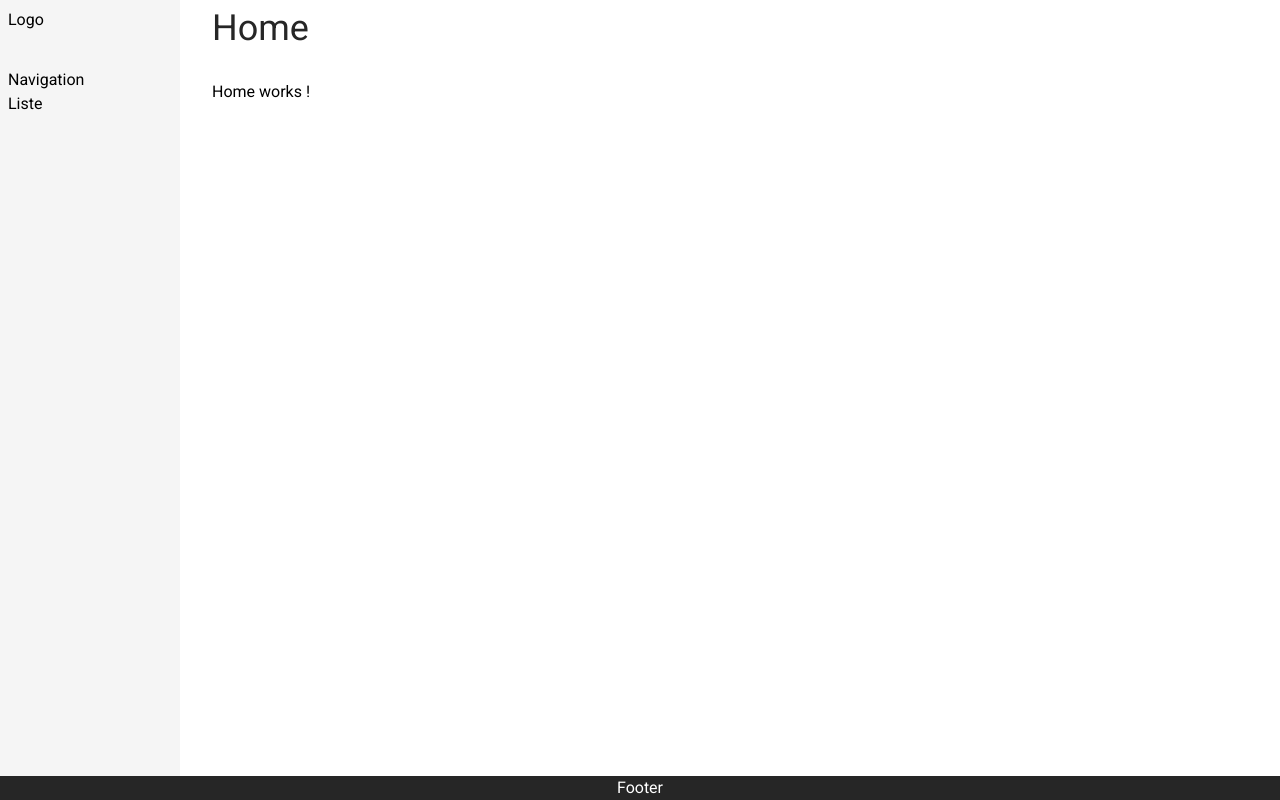
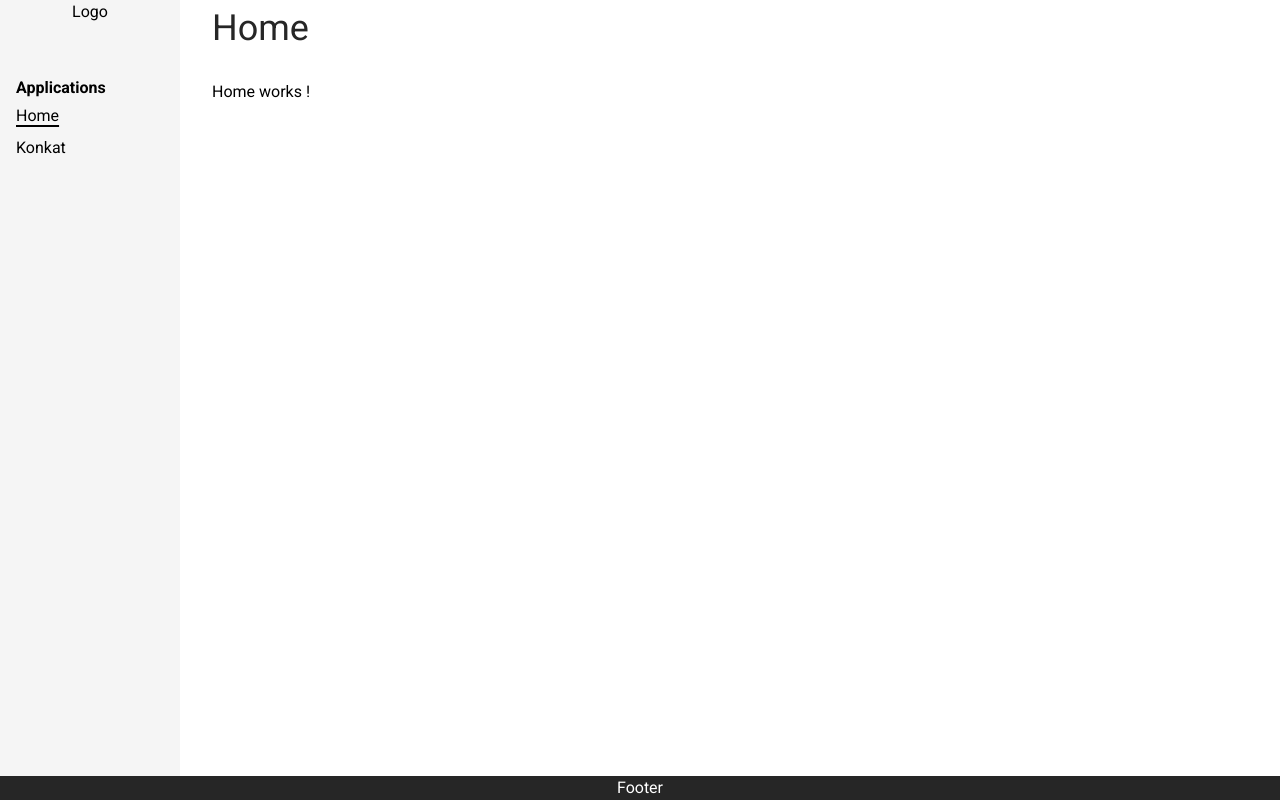
Before and after one commit to giltest99/Angular-01, an Angular app: page / in a window 1280 px wide. Built offline with nearby package versions, Linux system fonts and the light colour scheme; a web font is replaced by a local one.

Commit message:
Dynamic navigation an integration into app.html

```diff
--- a/src/app/app.component.html
+++ b/src/app/app.component.html
@@ -1,9 +1,8 @@
 <div class="flex flex-col h-screen">
   <main class="flex flex-row gap-8 grow">
-    <section class="min-w-[180px] max-w-[240px] bg-neutral-100 p-2">
-      <header class="w-full h-[60px]">Logo</header>
-      <p>Navigation</p>
-      <nav>Liste</nav>
+    <section class="min-w-[180px] max-w-[240px] bg-neutral-100 px-4">
+      <header class="w-full h-[60px] text-center">Logo</header>
+      <app-navigation></app-navigation>
     </section>
     <div>
       <router-outlet></router-outlet>
--- a/src/app/app.module.ts
+++ b/src/app/app.module.ts
@@ -7,6 +7,7 @@ import { HomeComponent } from './home/home.component';
 import { KonkatComponent } from './konkat/konkat.component';
 import { NotFoundComponent } from './core/not-found/not-found.component';
 import { TitleComponent } from './shared/title/title.component';
+import { NavigationComponent } from './core/navigation/navigation.component';
 
 @NgModule({
   declarations: [
@@ -14,7 +15,8 @@ import { TitleComponent } from './shared/title/title.component';
     HomeComponent,
     KonkatComponent,
     NotFoundComponent,
-    TitleComponent
+    TitleComponent,
+    NavigationComponent
   ],
   imports: [
     BrowserModule,
--- /dev/null
+++ b/src/app/core/navigation/navigation.component.html
@@ -0,0 +1,14 @@
+<nav class="mt-4">
+  <p class="my-1 font-bold">Applications</p>
+  <ul class="flex flex-col gap-2">
+    <li *ngFor="let link of applicationsLinks">
+      <a
+        routerLink="{{ link.linkUrl }}"
+        routerLinkActive="underline underline-offset-4 decoration-2"
+        [routerLinkActiveOptions]="{ exact: true }"
+      >
+        {{ link.name }}
+      </a>
+    </li>
+  </ul>
+</nav>
--- /dev/null
+++ b/src/app/core/navigation/navigation.component.ts
@@ -0,0 +1,13 @@
+import { Component } from '@angular/core';
+
+@Component({
+  selector: 'app-navigation',
+  templateUrl: './navigation.component.html',
+  styleUrls: ['./navigation.component.css'],
+})
+export class NavigationComponent {
+  applicationsLinks: any[] = [
+    { name: 'Home', linkUrl: '/' },
+    { name: 'Konkat', linkUrl: '/konkat' },
+  ];
+}
```
Also changed, not shown: src/app/core/navigation/navigation.component.css (added), 1 other file (tests, documents, lock files or other folders).
